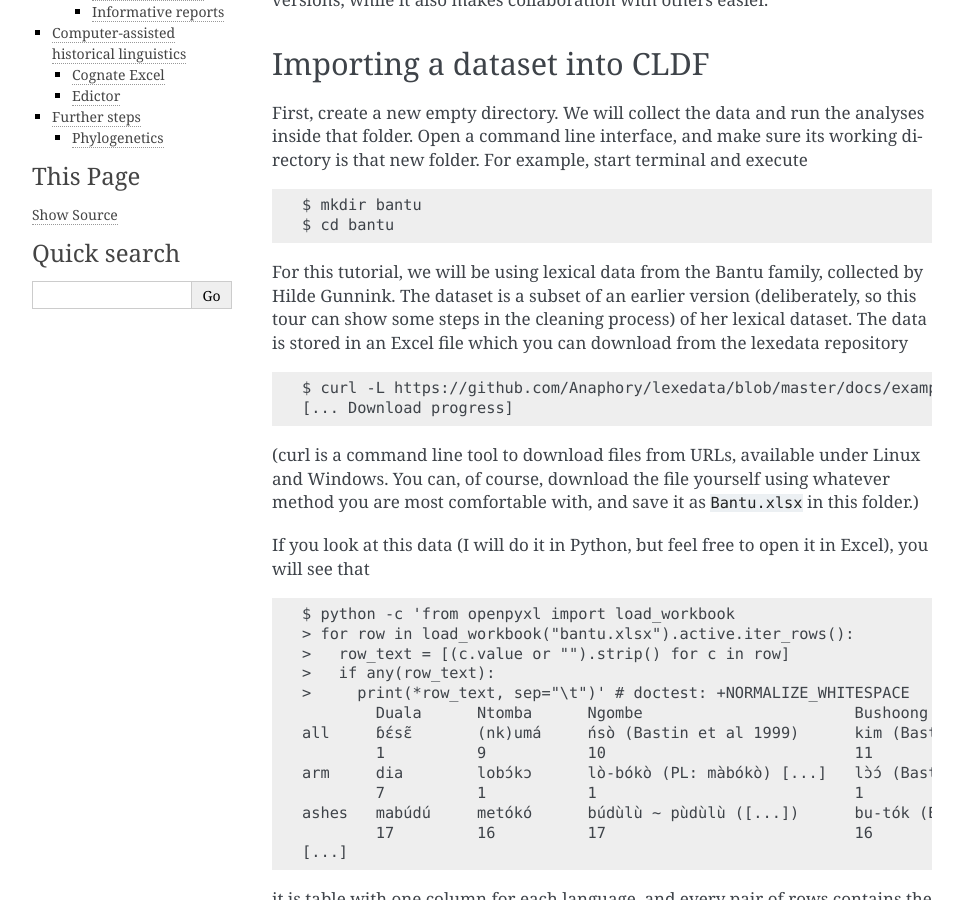
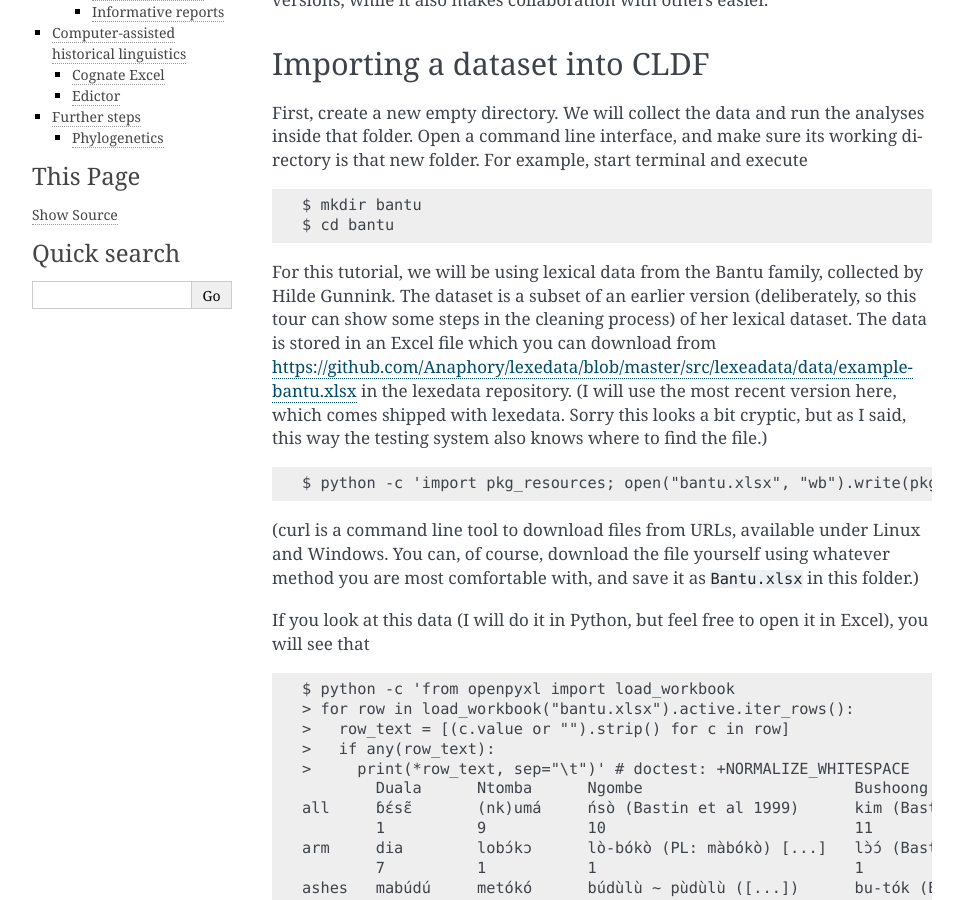
Before and after one commit to lexedata/lexedata, a Sphinx documentation site: the page built from docs/tour.rst, in a window 1280 px wide and 900 px high, scrolled down 692 px. Shown: the whole window, without its empty margins (148-1111 px from the left). Built offline with Sphinx 7.4.7, drawn with Linux system fonts in a browser that asks for light colours.

Commit message:
Move example xlsx file of tour

```diff
--- a/docs/tour.rst
+++ b/docs/tour.rst
@@ -21,10 +21,14 @@ tester cannot use the GUI.) ::
     $ export LANG=C
 
 Lexedata is a collection of command line tools. If you have never worked on the
-command line before, check out :doc:`our quick primer on the command line <cli>`. This
-tutorial further assumes you have a working :doc:`installation` of lexedata and
-:doc:`git`. The tutorial will manipulate the Git repository using Git's command line
-interface, but you can use a Git GUI instead. While it is possible to use lexedata without Git, we do not recommend this, as lexedata does not have an 'undo' function. Git is a version control system and allows you to access and restore previous versions, while it also makes collaboration with others easier.
+command line before, check out :doc:`our quick primer on the command line
+<cli>`. This tutorial further assumes you have a working :doc:`installation` of
+lexedata and :doc:`git`. The tutorial will manipulate the Git repository using
+Git's command line interface, but you can use a Git GUI instead. While it is
+possible to use lexedata without Git, we do not recommend this, as lexedata does
+not have an 'undo' function. Git is a version control system and allows you to
+access and restore previous versions, while it also makes collaboration with
+others easier.
 
 *****************************
 Importing a dataset into CLDF
@@ -40,12 +44,14 @@ start terminal and execute ::
 
 For this tutorial, we will be using lexical data from the Bantu family,
 collected by Hilde Gunnink. The dataset is a subset of an earlier version
-(deliberately, so this tour can show some steps in the cleaning process) of her lexical dataset.
-The data is stored in an Excel file which you can download from
-the lexedata repository ::
+(deliberately, so this tour can show some steps in the cleaning process) of her
+lexical dataset. The data is stored in an Excel file which you can download from
+https://github.com/Anaphory/lexedata/blob/master/src/lexeadata/data/example-bantu.xlsx
+in the lexedata repository. (I will use the most recent version here, which
+comes shipped with lexedata. Sorry this looks a bit cryptic, but as I said, this
+way the testing system also knows where to find the file.) ::
 
-    $ curl -L https://github.com/Anaphory/lexedata/blob/master/docs/examples/bantu.xlsx?raw=true -o bantu.xlsx
-    [... Download progress]
+    $ python -c 'import pkg_resources; open("bantu.xlsx", "wb").write(pkg_resources.resource_stream("lexedata", "data/example-bantu.xlsx").read())'
 
 (curl is a command line tool to download files from URLs, available
 under Linux and Windows. You can, of course, download the file
--- a/setup.cfg
+++ b/setup.cfg
@@ -42,6 +42,7 @@ include_package_data = True
 
 [options.package_data]
 * =
+    data/example-bantu.xlsx
     *.gml.zip
 
 [options.packages.find]
```
Also changed, not shown: 4 other files.
